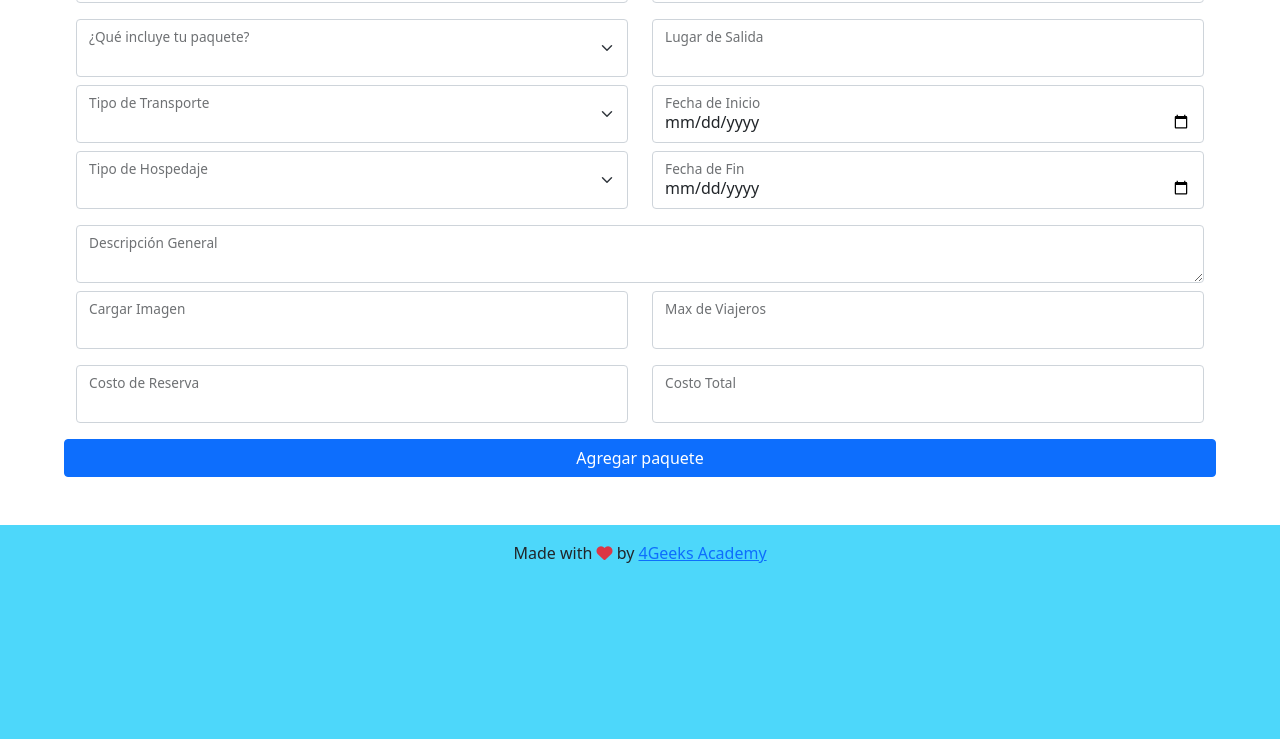
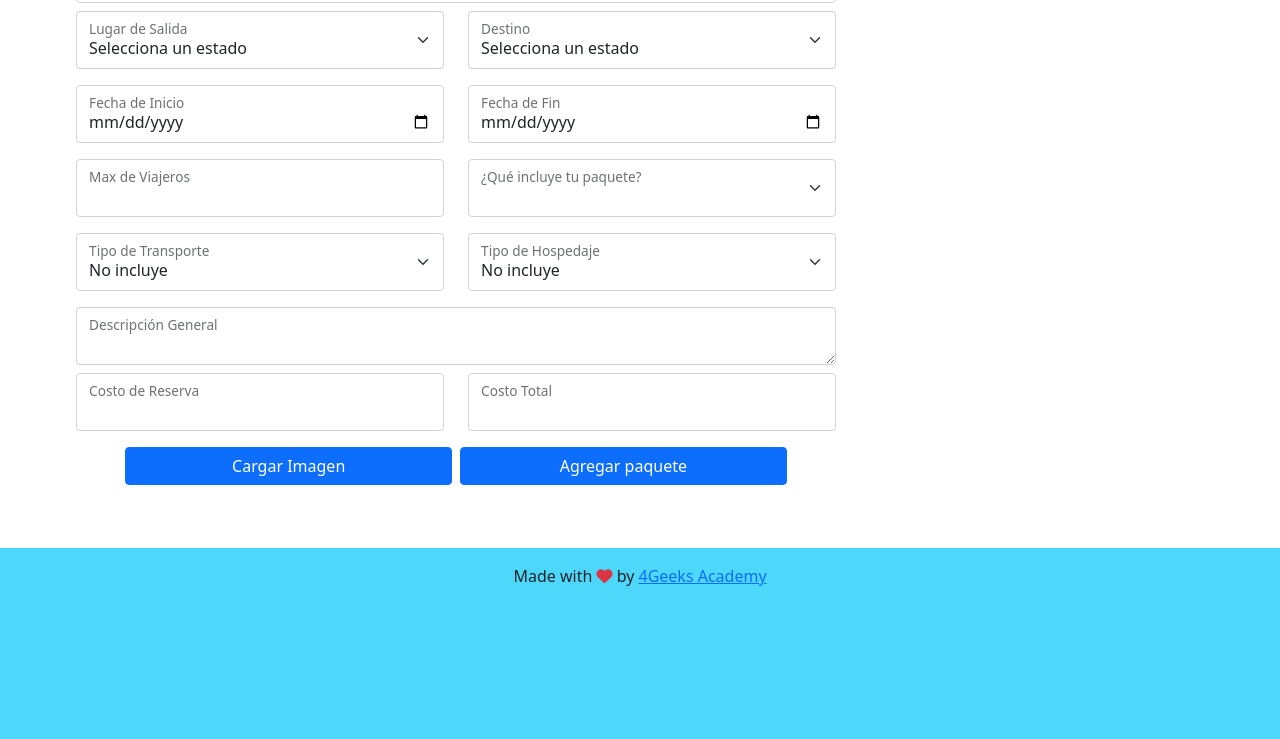
Before and after one commit to 4GeeksAcademy/Travelink, a React app: page /newPackage in a window 1280 px wide. Shown: the part 357-1096 px from the top of the page. Built offline with nearby package versions, Linux system fonts and the light colour scheme; no server answers.

Commit message:
Formulario de newPackage actualizado

```diff
--- a/src/front/js/pages/newPackage.js
+++ b/src/front/js/pages/newPackage.js
@@ -13,15 +13,50 @@ export const NewPackage = () => {
                 <h2 className="mb-3 mt-2 text-center">Agrega un paquete de viaje</h2>
 
                 <div className="row m-2">
-                    <div className="col-md-6 col-sm-6 col-xs-3 mb-2">
+                    <div className="col-md-12 col-sm-12 col-xs-6">
                         <div class="form-floating">
                             <input type="text" class="form-control" id="floatingInputGrid" />
                             <label for="floatingInputGrid">Titulo</label>
                         </div>
                     </div>
+                </div>
+
+                <div className="row m-2">
+                    <div className="col-md-6 col-sm-6 col-xs-3 mb-2">
+                        <div class="form-floating">
+                        <select class="form-select" id="floatingSelectGrid" aria-label="Floating label select example">
+                                <option selected>Selecciona un estado</option>
+                                <option value="Amazonas">Amazonas</option>
+                                <option value="Anzoátegui">Anzoátegui</option>
+                                <option value="Apure">Apure</option>
+                                <option value="Aragua">Aragua</option>
+                                <option value="Barinas">Barinas</option>
+                                <option value="Bolívar">Bolívar</option>
+                                <option value="Carabobo">Carabobo</option>
+                                <option value="Cojedes">Cojedes</option>
+                                <option value="Delta Amacuro">Delta Amacuro</option>
+                                <option value="Distrito Capital">Distrito Capital</option>
+                                <option value="Falcón">Falcón</option>
+                                <option value="Guárico">Guárico</option>
+                                <option value="Lara">Lara</option>
+                                <option value="Mérida">Mérida</option>
+                                <option value="Miranda">Miranda</option>
+                                <option value="Monagas">Monagas</option>
+                                <option value="Nueva Esparta">Nueva Esparta</option>
+                                <option value="Portuguesa">Portuguesa</option>
+                                <option value="Sucre">Sucre</option>
+                                <option value="Táchira">Táchira</option>
+                                <option value="Trujillo">Trujillo</option>
+                                <option value="Vargas">Vargas</option>
+                                <option value="Yaracuy">Yaracuy</option>
+                                <option value="Zulia">Zulia</option>
+                            </select>
+                            <label for="floatingSelectGrid">Lugar de Salida</label>
+                        </div>
+                    </div>
                     <div className="col-md-6 col-sm-6 col-xs-3">
                         <div class="form-floating">
-                             <select class="form-select" id="floatingSelectGrid" aria-label="Floating label select example">
+                            <select class="form-select" id="floatingSelectGrid" aria-label="Floating label select example">
                                 <option selected>Selecciona un estado</option>
                                 <option value="Amazonas">Amazonas</option>
                                 <option value="Anzoátegui">Anzoátegui</option>
@@ -54,8 +89,29 @@ export const NewPackage = () => {
                 </div>
 
                 <div className="row m-2">
-                    <div class="col-md-6 col-sm-6 col-xs-3 form-inline">
-                        <div class="form-floating mb-2">
+                    <div className="col-md-6 col-sm-6 col-xs-3 mb-2">
+                        <div class="form-floating">
+                            <input type="date" class="form-control" id="floatingInputGrid" />
+                            <label for="floatingInputGrid">Fecha de Inicio</label>
+                        </div>
+                    </div>
+                    <div className="col-md-6 col-sm-6 col-xs-3">
+                        <div class="form-floating">
+                            <input type="date" class="form-control" id="floatingInputGrid" />
+                            <label for="floatingInputGrid">Fecha de Fin</label>
+                        </div>
+                    </div>
+                </div>
+
+                <div className="row m-2">
+                    <div className="col-md-6 col-sm-6 col-xs-3 mb-2">
+                        <div class="form-floating">
+                            <input type="text" class="form-control" id="floatingInputGrid" />
+                            <label for="floatingInputGrid">Max de Viajeros</label>
+                        </div>
+                    </div>
+                    <div class="col-md-6 col-sm-6 col-xs-3">
+                        <div class="form-floating">
                             <select class="form-select" id="floatingSelectGrid" aria-label="Floating label select example">
                                 <option selected></option>
                                 <option value="1">Hospedaje</option>
@@ -64,63 +120,41 @@ export const NewPackage = () => {
                             </select>
                             <label for="floatingSelectGrid">¿Qué incluye tu paquete?</label>
                         </div>
+                    </div>
+                </div>
+
+                <div className="row m-2">
+                    <div class="col-md-6 col-sm-6 col-xs-3">
                         <div class="form-floating mb-2">
                             <select class="form-select" id="floatingSelectGrid" aria-label="Floating label select example">
-                                <option selected></option>
+                                <option selected>No incluye</option>
                                 <option value="1">Terrestre</option>
                                 <option value="2">Maritimo</option>
                                 <option value="3">Aereo</option>
-                                <option value="3">No incluye</option>
                             </select>
                             <label for="floatingSelectGrid">Tipo de Transporte</label>
                         </div>
-                        <div class="form-floating mb-2">
+                    </div>
+                    <div class="col-md-6 col-sm-6 col-xs-3">
+                        <div class="form-floating">
                             <select class="form-select" id="floatingSelectGrid" aria-label="Floating label select example">
-                                <option selected></option>
+                                <option selected>No incluye</option>
                                 <option value="1">Hotel</option>
                                 <option value="2">Posada</option>
                                 <option value="3">Camping</option>
-                                <option value="3">No incluye</option>
                             </select>
                             <label for="floatingSelectGrid">Tipo de Hospedaje</label>
                         </div>
                     </div>
-                    <div className="col-md-6 col-sm-6 col-xs-3 form-inline">
-                        <div class="form-floating mb-2">
-                            <input type="text" class="form-control" id="floatingInputGrid" />
-                            <label for="floatingInputGrid">Lugar de Salida</label>
-                        </div>
-                        <div class="form-floating mb-2">
-                            <input type="date" class="form-control" id="floatingInputGrid" />
-                            <label for="floatingInputGrid">Fecha de Inicio</label>
-                        </div>
-                        <div class="form-floating">
-                            <input type="date" class="form-control" id="floatingInputGrid" />
-                            <label for="floatingInputGrid">Fecha de Fin</label>
-                        </div>
-                    </div>
                 </div>
+
+
 
                 <div className="row m-2">
                     <div className="col-md-12 col-sm-12 col-xs-6">
                         <div class="form-floating">
                             <textarea type="text" class="form-control" id="FormControlTextarea1" rows="3"></textarea>
                             <label for="FormControlTextarea1">Descripción General</label>
-                        </div>
-                    </div>
-                </div>
-
-                <div className="row m-2">
-                    <div className="col-md-6 col-sm-6 col-xs-3 mb-2">
-                        <div class="form-floating">
-                            <input type="Text" class="form-control" id="floatingInputGrid" />
-                            <label for="floatingInputGrid">Cargar Imagen</label>
-                        </div>
-                    </div>
-                    <div className="col-md-6 col-sm-6 col-xs-3">
-                        <div class="form-floating">
-                            <input type="text" class="form-control" id="floatingInputGrid" />
-                            <label for="floatingInputGrid">Max de Viajeros</label>
                         </div>
                     </div>
                 </div>
@@ -140,8 +174,9 @@ export const NewPackage = () => {
                     </div>
                 </div>
 
-                <div className="row m-2">
-                    <button type="submit" className="col-md-12 col-sm-12 col-sm-6 m-0 btn btn-primary">Agregar paquete</button>
+                <div className="row d-flex justify-content-center m-2">
+                    <button type="file" className="col-md-5 col-sm-5 col-xs-3 mx-1 btn btn-primary">Cargar Imagen</button>
+                    <button type="submit" className="col-md-5 col-sm-5 col-xs-3 mx-1 btn btn-primary">Agregar paquete</button>
                 </div>
             </div>
         </div >
--- a/src/front/styles/newPackage.css
+++ b/src/front/styles/newPackage.css
@@ -3,5 +3,5 @@
     justify-content: center;
 } */
 .cajaformulario {
-    max-width: 200vh;
+    max-width: 100vh;
 }
```
